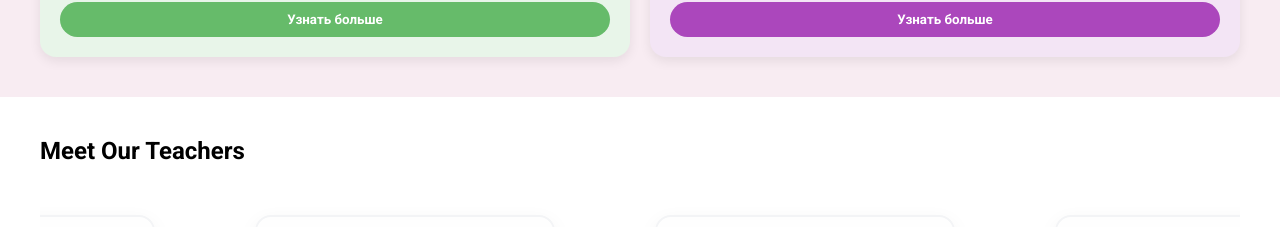
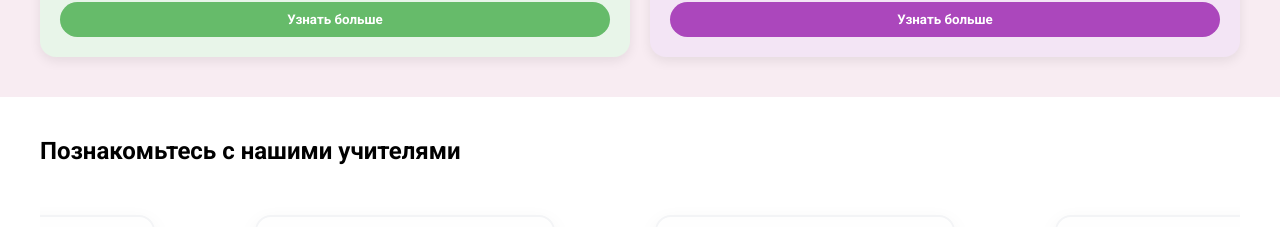
Before and after one commit to FarhodNomonov/stanford-school, a React (Vite) app: page / in a window 1280 px wide. Shown: the part 2413-2640 px from the top of the page. Built offline with nearby package versions, Linux system fonts and the light colour scheme.

Commit message:
edit description

```diff
--- a/src/components/teachers/TeachersSection.jsx
+++ b/src/components/teachers/TeachersSection.jsx
@@ -62,7 +62,7 @@ const TeachersSection = () => {
       id="teachers"
     >
       <h2 className="text-3xl font-semibold text-center mb-8">
-        Meet Our Teachers
+        Познакомьтесь с нашими учителями
       </h2>
       <motion.div
         initial={{ opacity: 0 }}
```
